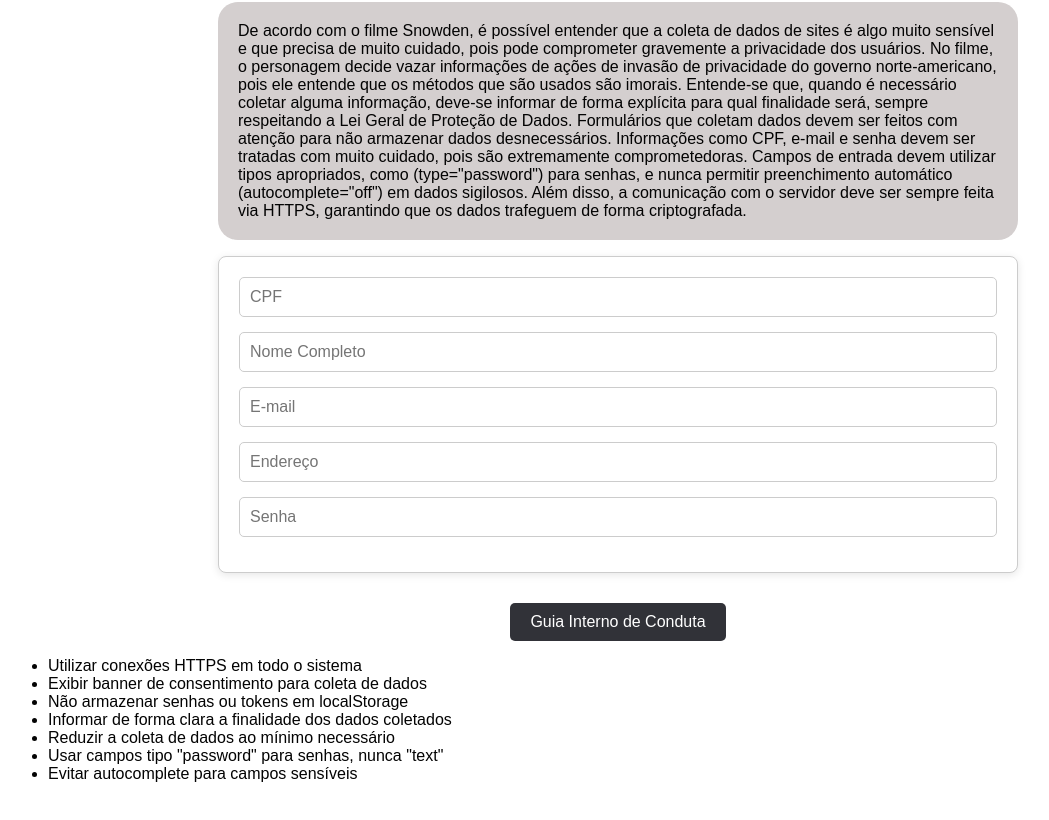
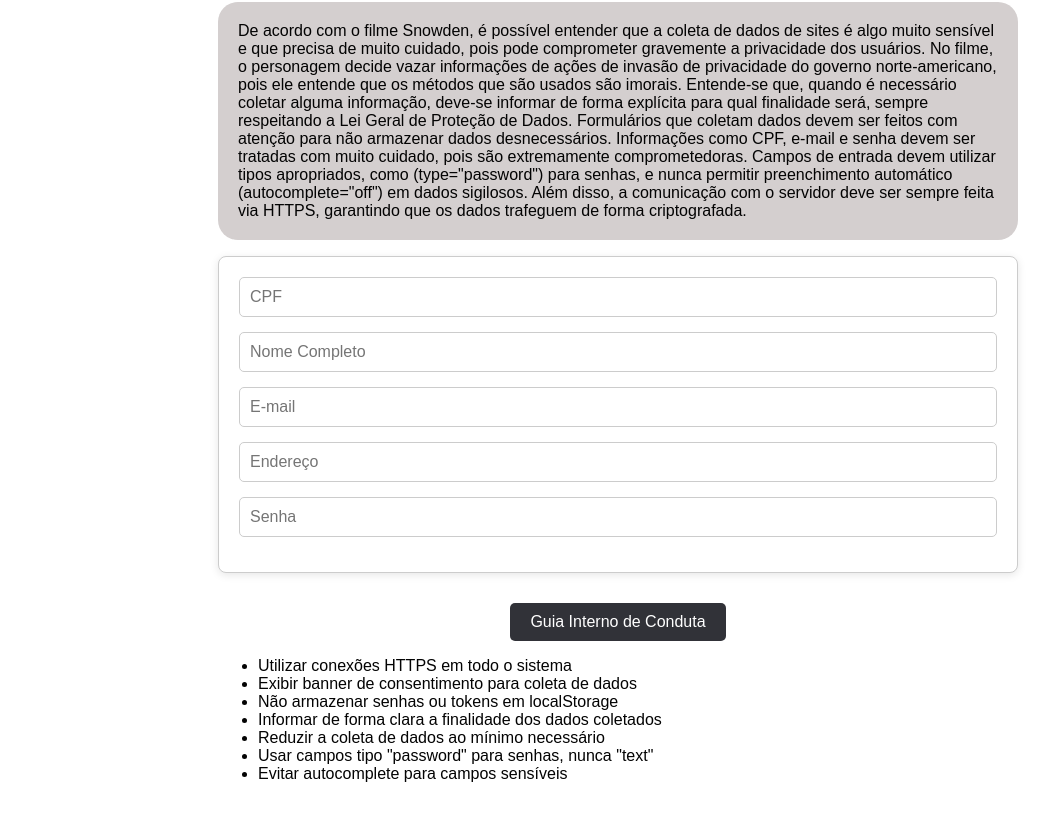
Before and after one commit to ArieledePaula/Snowden, a plain HTML site: page formulario.html in a window 1280 px wide. Shown: the part 96-916 px from the top of the page, without its empty margins (22-1071 px from the left). Drawn offline with Linux system fonts and the light colour scheme.

Commit message:
centralizando checklist do guia interno de conduta

```diff
--- a/formulario.html
+++ b/formulario.html
@@ -35,7 +35,7 @@
 
   <button onclick="Guia()">Guia Interno de Conduta</button>
 
-  <div id="guia">
+  <div class="container" id="guia">
     <ul>
       <li>Utilizar conexões HTTPS em todo o sistema</li>
       <li>Exibir banner de consentimento para coleta de dados</li>
```
